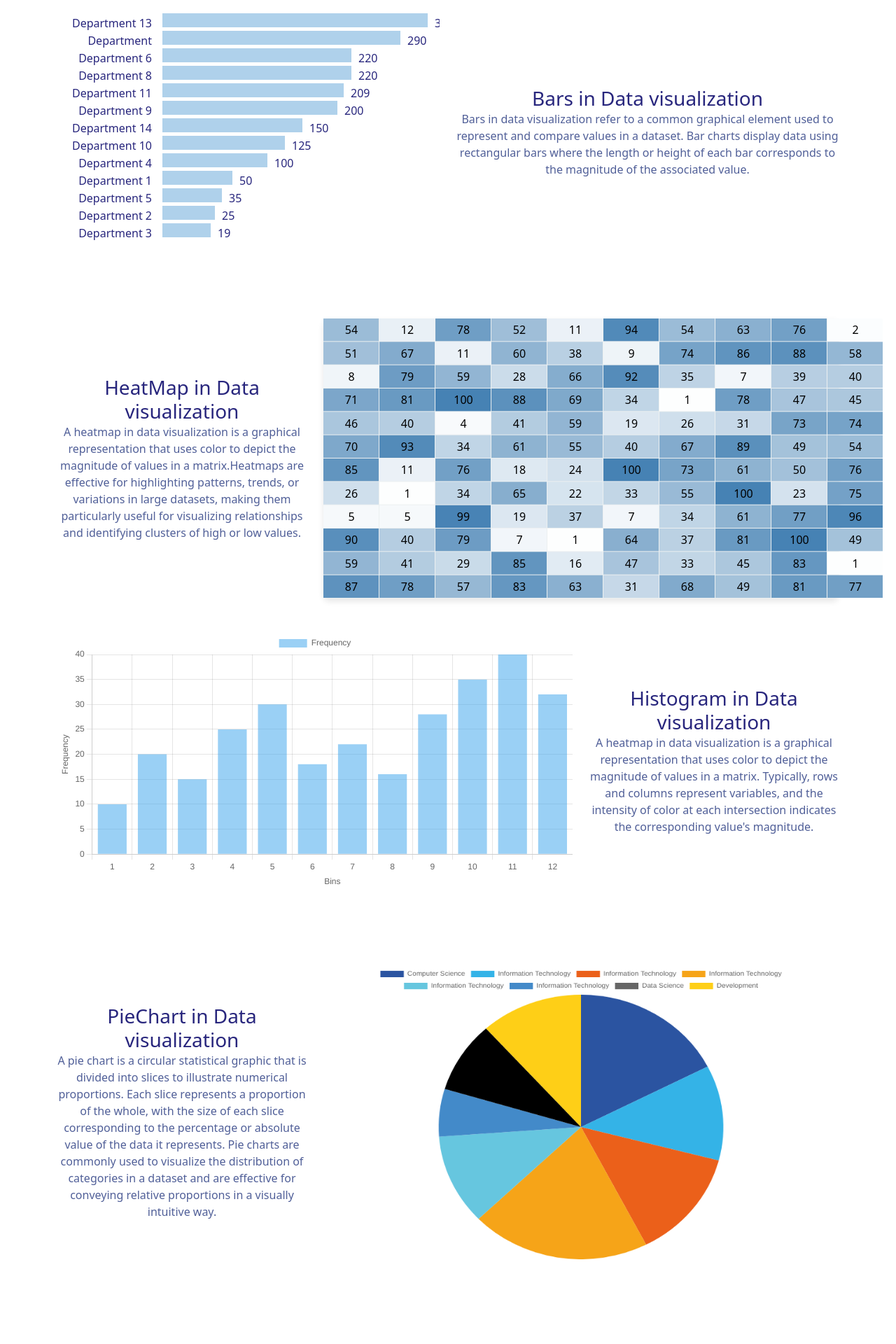
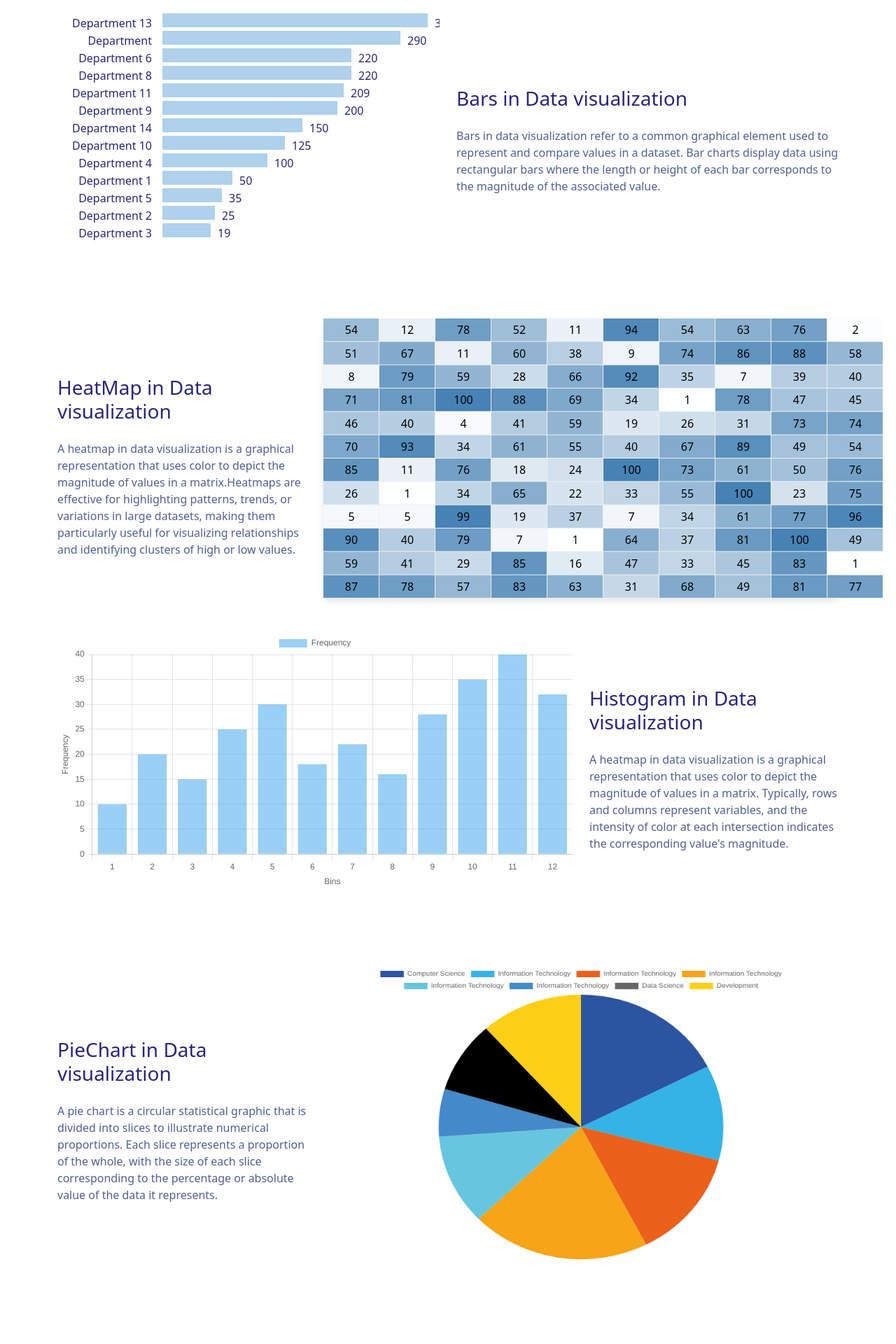
Before and after one commit to almashayatjaved/Data-Visualization, a Svelte app: page / in a window 1280 px wide. Shown: the part 1320-3240 px from the top of the page at 70% size. Built offline with nearby package versions, Linux system fonts and the light colour scheme.

Commit message:
align heading and texts

```diff
--- a/src/wholeComp/Bar.svelte
+++ b/src/wholeComp/Bar.svelte
@@ -20,8 +20,8 @@
     <div class="col-md-6">
       <div class="textColor">
         <div class="card-body">
-          <h3 class="card-title">Bars in Data visualization</h3>
-          <p class="card-text">{description}</p>
+          <h3 class="card-title text-start my-4">Bars in Data visualization</h3>
+          <p class="card-text text-start">{description}</p>
         </div>
       </div>
     </div>
--- a/src/wholeComp/HeatMap.svelte
+++ b/src/wholeComp/HeatMap.svelte
@@ -14,8 +14,8 @@
       <div class="col-md-4">
           <div class="textColor">
               <div class="card-body">
-                  <h3 class="card-title">HeatMap in Data visualization</h3>
-                  <p class="card-text">{description}</p>
+                <h3 class="card-title text-start my-4">HeatMap in Data visualization</h3>
+                <p class="card-text text-start">{description}</p>
                 </div>
             </div>
         </div>
--- a/src/wholeComp/Histogram.svelte
+++ b/src/wholeComp/Histogram.svelte
@@ -20,8 +20,8 @@
         <div class="col-md-4">
             <div class="textColor">
                 <div class="card-body">
-                    <h3 class="card-title">Histogram in Data visualization</h3>
-                    <p class="card-text">{description}</p>
+                  <h3 class="card-title text-start my-4">Histogram in Data visualization</h3>
+                  <p class="card-text text-start">{description}</p>
                   </div>
               </div>
           </div>
--- a/src/wholeComp/PieChart.svelte
+++ b/src/wholeComp/PieChart.svelte
@@ -3,7 +3,7 @@
 
       let description;
 
-      description ="A pie chart is a circular statistical graphic that is divided into slices to illustrate numerical proportions. Each slice represents a proportion of the whole, with the size of each slice corresponding to the percentage or absolute value of the data it represents. Pie charts are commonly used to visualize the distribution of categories in a dataset and are effective for conveying relative proportions in a visually intuitive way."
+      description ="A pie chart is a circular statistical graphic that is divided into slices to illustrate numerical proportions. Each slice represents a proportion of the whole, with the size of each slice corresponding to the percentage or absolute value of the data it represents."
         </script>
 
     <main class="container mt-5">
@@ -12,8 +12,8 @@
         <div class="col-md-4">
             <div class="textColor">
                 <div class="card-body">
-                    <h3 class="card-title">PieChart in Data visualization</h3>
-                    <p class="card-text">{description}</p>
+                    <h3 class="card-title text-start my-4">PieChart in Data visualization</h3>
+                    <p class="card-text text-start">{description}</p>
                   </div>
               </div>
           </div>
--- a/src/wholeComp/PopulationPyramid.svelte
+++ b/src/wholeComp/PopulationPyramid.svelte
@@ -20,8 +20,8 @@
         <div class="col-md-4">
             <div class="textColor">
                 <div class="card-body">
-                    <h3 class="card-title">PopulationPyramid in Data visualization</h3>
-                    <p class="card-text">{description}</p>
+                  <h3 class="card-title text-start my-4">PopulationPyramid in Data visualization</h3>
+                  <p class="card-text text-start">{description}</p>
                 </div>
             </div>
         </div>
--- a/src/wholeComp/ScatterPlot.svelte
+++ b/src/wholeComp/ScatterPlot.svelte
@@ -3,7 +3,7 @@
 
       let description;
 
-      description ="A scatterplot is a visual representation of data points in a Cartesian coordinate system, where each point represents the values of two variables. The position of the points on the graph helps identify patterns, correlations, or trends between the variables, providing insights into their relationship. Scatterplots are widely used in statistical analysis and data visualization."
+      description ="A scatterplot is a visual representation of data points in a Cartesian coordinate system, where each point represents the values of two variables. The position of the points on the graph helps identify patterns, correlations, or trends between the variables, providing insights into their relationship."
         </script>
 
     <main class="container mt-5">
@@ -13,8 +13,8 @@
         <div class="col-md-4">
             <div class="textColor">
                 <div class="card-body">
-                    <h3 class="card-title">ScatterPlot in Data visualization</h3>
-                    <p class="card-text">{description}</p>
+                  <h3 class="card-title text-start my-4">ScatterPlot in Data visualization</h3>
+                  <p class="card-text text-start">{description}</p>
                 </div>
             </div>
         </div>
--- a/src/wholeComp/Stackbar.svelte
+++ b/src/wholeComp/Stackbar.svelte
@@ -4,10 +4,10 @@
   let description;
 
   description =
-    "A stacked bar chart is a visual representation of data that uses horizontal or vertical bars to display the composition of a whole, broken down into segments. Each bar is divided into multiple stacked segments, each representing a different category or subcomponent. Stacked bar charts are useful for illustrating the contribution of individual components to the total, allowing for easy comparison of the relative sizes of the segments within each bar.  ";
-</script>
+    "A stacked bar chart is a visual representation of data that uses horizontal or vertical bars to display the composition of a whole, broken down into segments."
+    </script>
 
-<main class="container mt-5">
+    <main class="container mt-5">
     <div class="row d-flex flex-row justify-content-center align-items-center">
         <div class="col-md-8">
             <div class="">
@@ -20,8 +20,8 @@
         <div class="col-md-4">
            <div class="textColor">
            <div class="card-body">
-               <h3 class="card-title">Stacked Bar in Data visualization</h3>
-               <p class="card-text">{description}</p>
+            <h3 class="card-title text-start my-4">StackBar in Data visualization</h3>
+            <p class="card-text text-start">{description}</p>
            </div>
            </div>
         </div>
--- a/src/wholeComp/Table.svelte
+++ b/src/wholeComp/Table.svelte
@@ -15,8 +15,8 @@
     <div class="col-md-6" >
       <div class="background" style="width: 70%;">
         <div class="card-body text-start">
-          <h3 class="card-title">Table in Data visualization</h3>
-          <p class="card-text">{description}</p>
+          <h3 class="card-title text-start my-4">Table in Data visualization</h3>
+            <p class="card-text text-start">{description}</p>
         </div>
       </div>
     </div>
--- a/src/wholeComp/TreeMaap.svelte
+++ b/src/wholeComp/TreeMaap.svelte
@@ -13,8 +13,8 @@
           <div class="col-md-6">
               <div class="textColor">
                   <div class="card-body">
-                      <h3 class="card-title">TreeMap in Data visualization</h3>
-                      <p class="card-text">{description}</p>
+                    <h3 class="card-title text-start my-4">TreeMap in Data visualization</h3>
+                    <p class="card-text text-start">{description}</p>
                     </div>
                 </div>
             </div>
```
